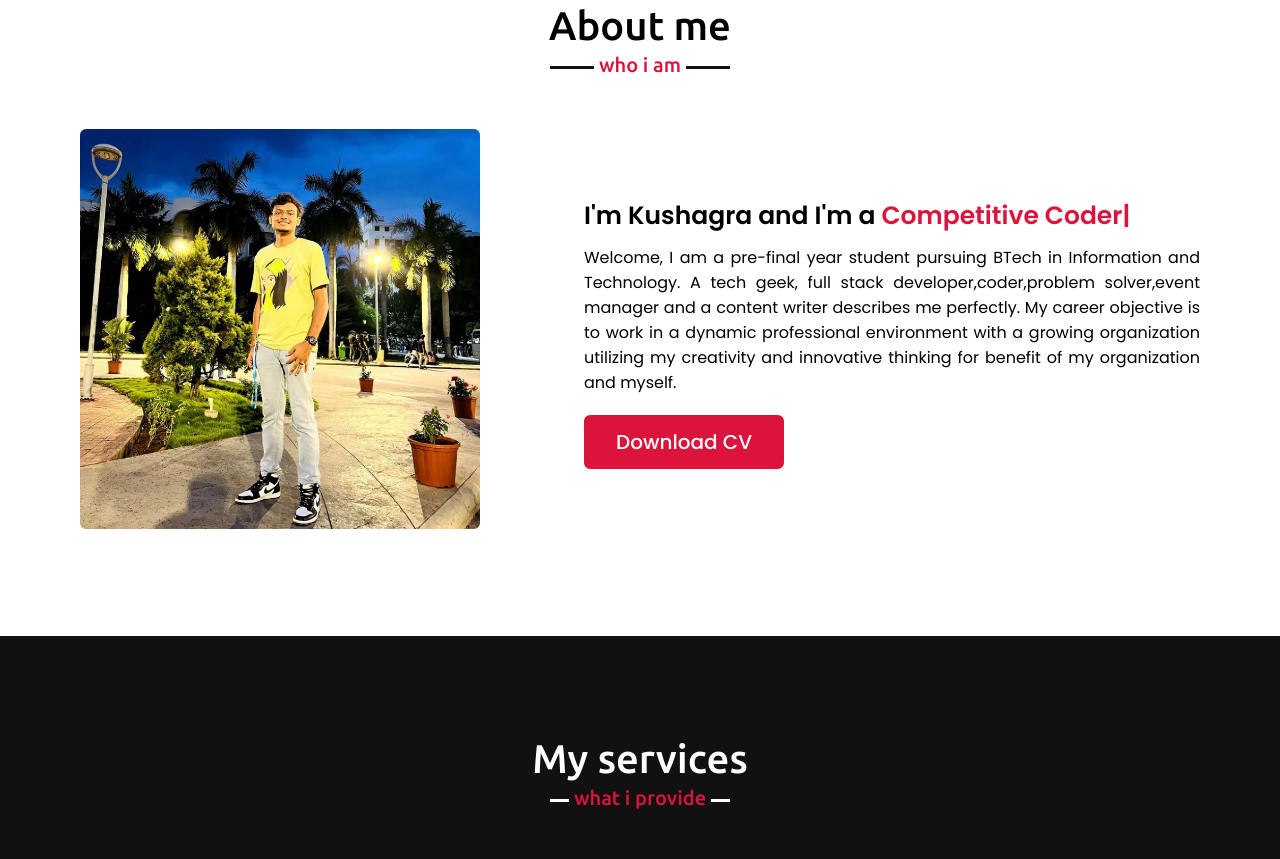
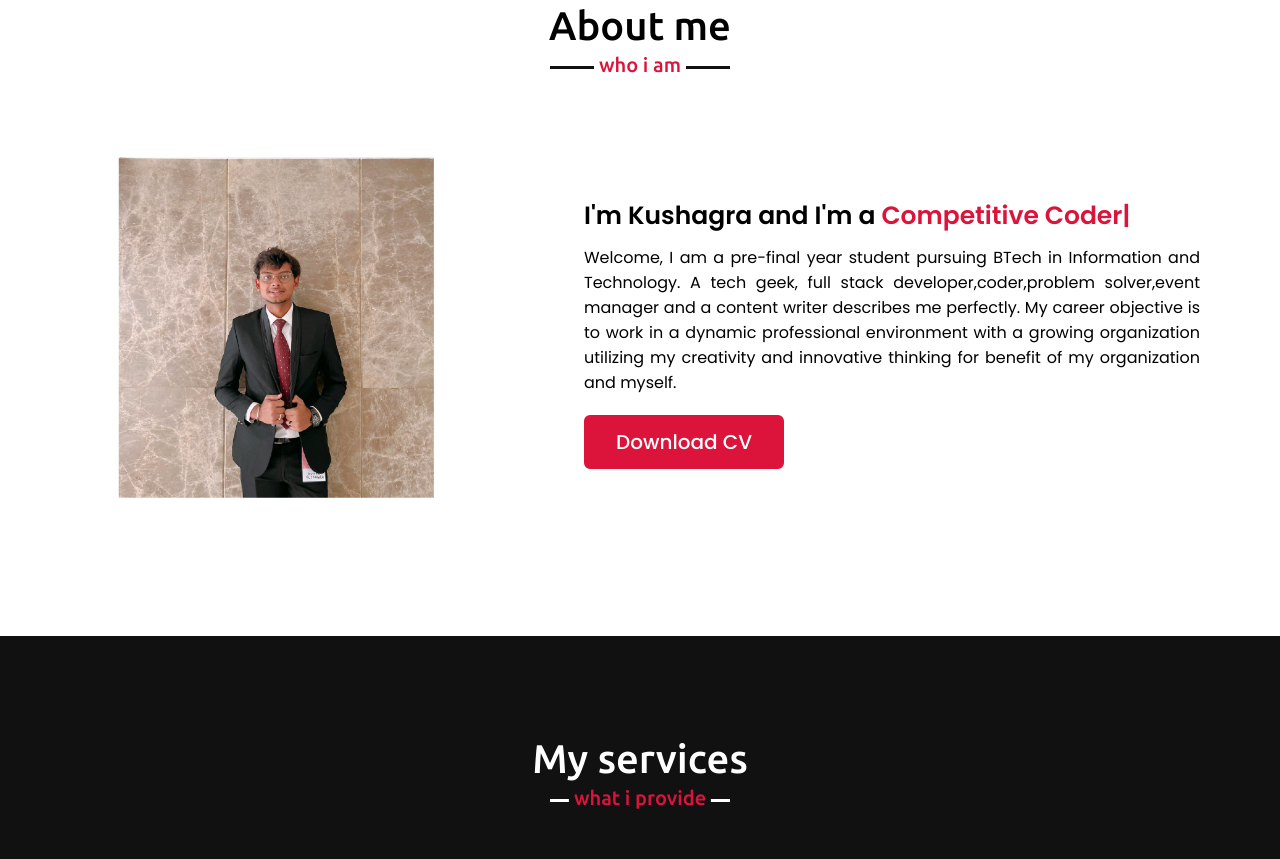
Before and after one commit to KrKushagra09/PortfolioWebsite, a plain HTML site: page index.html in a window 1280 px wide. Shown: the part 897-1756 px from the top of the page. Drawn offline with nearby package versions, Linux system fonts and the light colour scheme.

Commit message:
html edited

```diff
--- a/index.html
+++ b/index.html
@@ -55,7 +55,7 @@
             <h2 class="title">About me</h2>
             <div class="about-content">
                 <div class="column left">
-                    <img src="assets\Screenshot 2022-07-11 180943.png" alt="">
+                    <img src="assets\kush vit.jpg" alt="">
                 </div>
                 <div class="column right">
                     <div class="text">I'm Kushagra and I'm a <span class="typing-2"></span></div>
```
